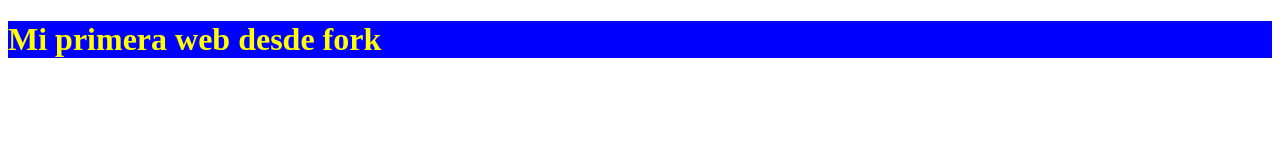
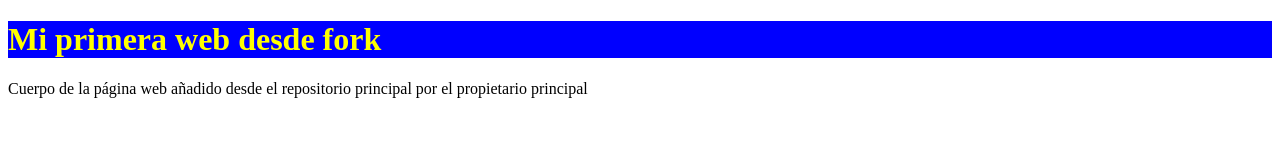
Before and after one commit to DamianAARR/my-web, a plain HTML site: page index.html in a window 1280 px wide. Drawn offline with Linux system fonts and the light colour scheme.

Commit message:
Añadiendo linea desde repositorio principal

```diff
--- a/index.html
+++ b/index.html
@@ -10,6 +10,8 @@
     <header>
         <h1>Mi primera web desde fork</h1>
     </header>
-
+    <div>
+        <p>Cuerpo de la página web añadido desde el repositorio principal por el propietario principal</p>
+    </div>
 </body>
 </html>
```
